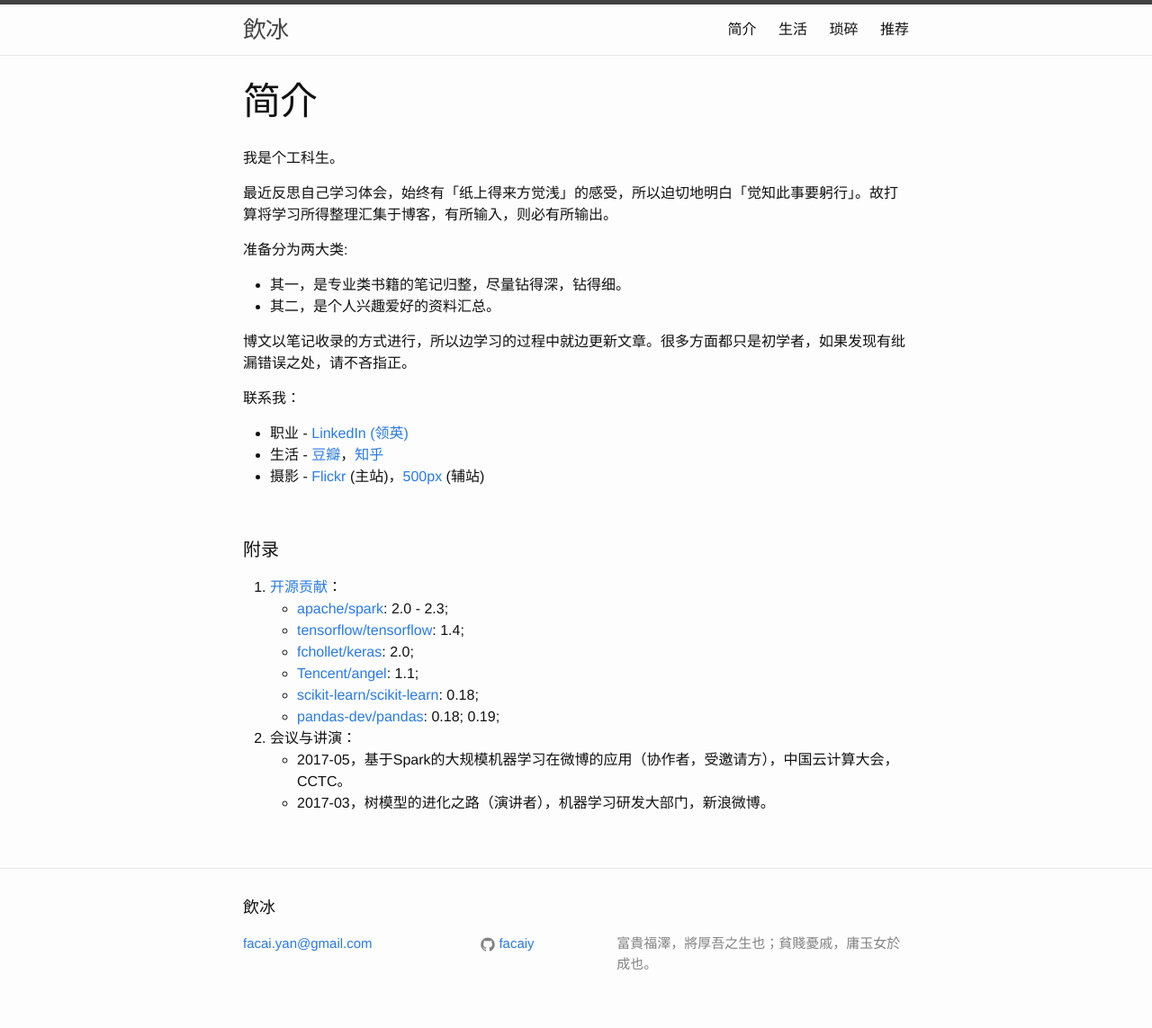
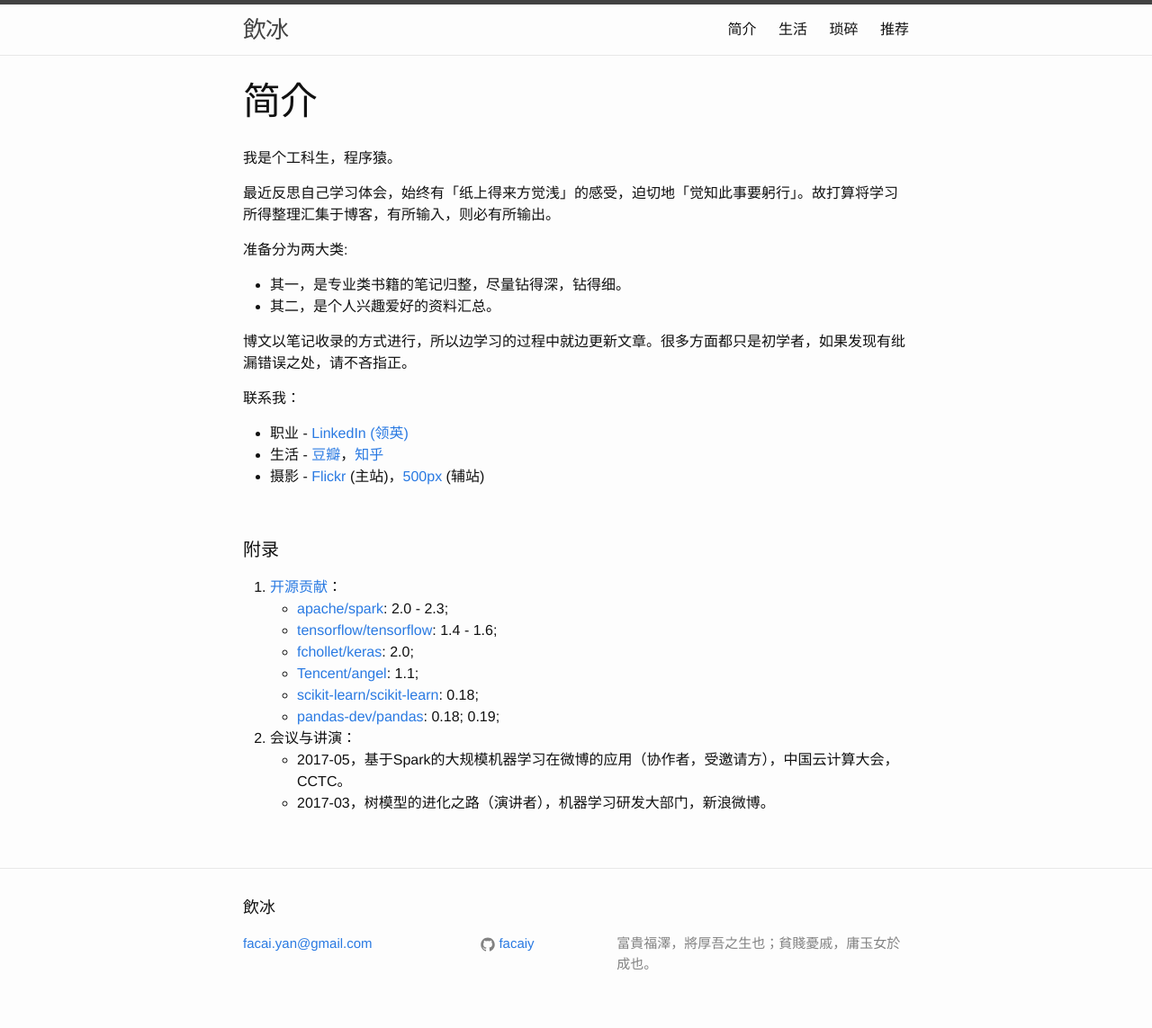
Before and after one commit to facaiy/facaiy.github.io, a Jekyll site: the page built from about.md, in a window 1280 px wide. Shown: the whole page at 90% size. Built offline with Jekyll 4.4.1, drawn with Linux system fonts in a browser that asks for light colours; comment, search, counter and statistics services are not loaded.

Commit message:
更新个人介绍

```diff
--- a/about.md
+++ b/about.md
@@ -4,9 +4,9 @@ title: 简介
 permalink: /about/
 ---
 
-我是个工科生。
+我是个工科生，程序猿。
 
-最近反思自己学习体会，始终有「纸上得来方觉浅」的感受，所以迫切地明白「觉知此事要躬行」。故打算将学习所得整理汇集于博客，有所输入，则必有所输出。
+最近反思自己学习体会，始终有「纸上得来方觉浅」的感受，迫切地「觉知此事要躬行」。故打算将学习所得整理汇集于博客，有所输入，则必有所输出。
 
 准备分为两大类:
 
@@ -28,7 +28,7 @@ permalink: /about/
 
 1. [开源贡献](https://www.openhub.net/accounts/facaiy)：
    + [apache/spark](https://github.com/apache/spark): 2.0 - 2.3;
-   + [tensorflow/tensorflow](https://github.com/tensorflow/tensorflow): 1.4;
+   + [tensorflow/tensorflow](https://github.com/tensorflow/tensorflow): 1.4 - 1.6;
    + [fchollet/keras](https://github.com/fchollet/keras): 2.0;
    + [Tencent/angel](https://github.com/Tencent/angel): 1.1;
    + [scikit-learn/scikit-learn](https://github.com/scikit-learn/scikit-learn): 0.18;
```
